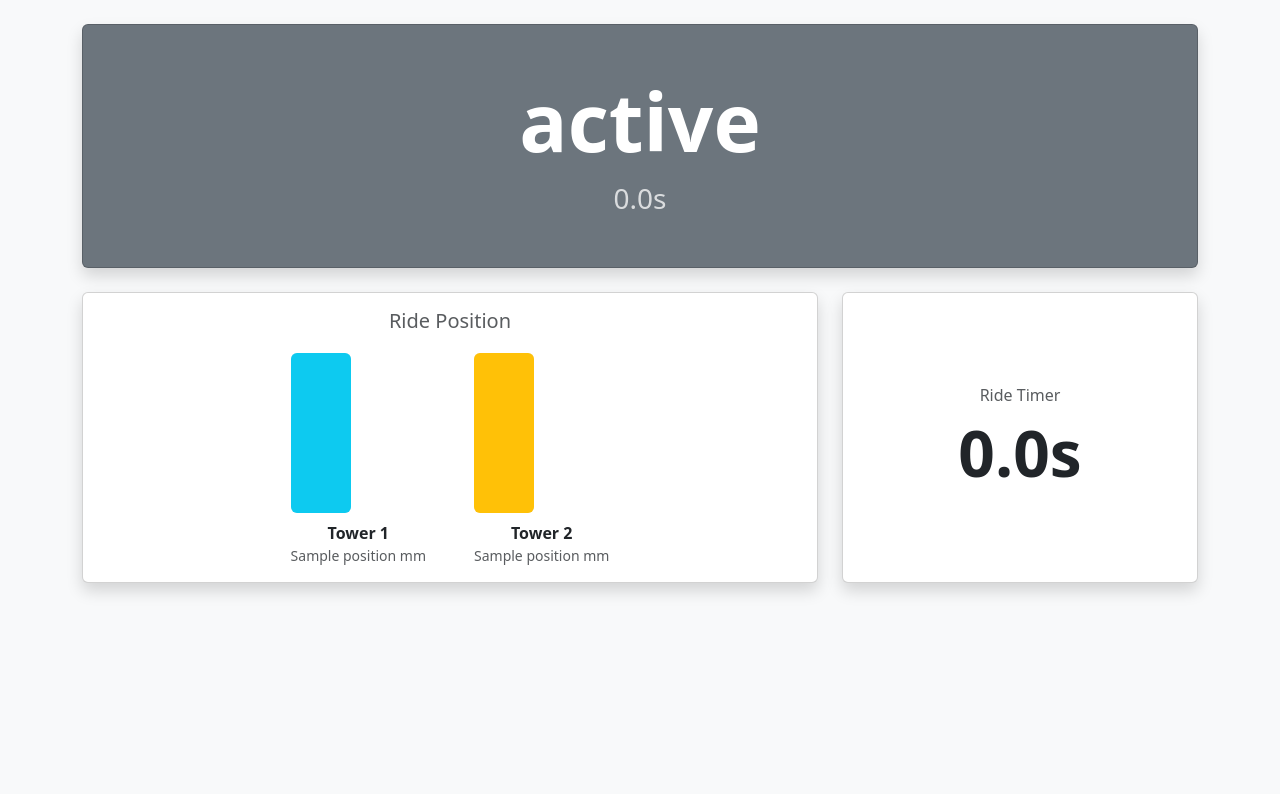
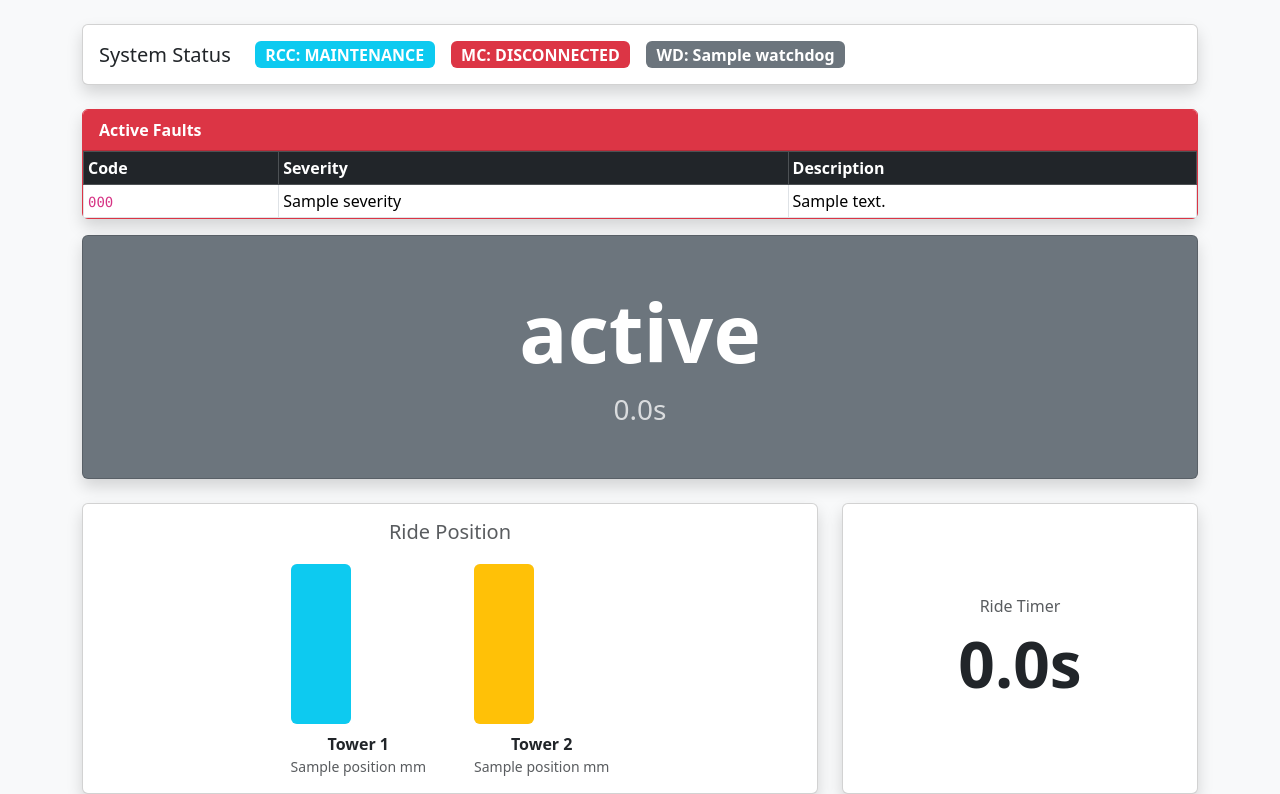
Before and after one commit to Terrier-Ride-Engineering-Club/ride-control-computer, a Python web app: template src/ride_control_computer/webserver/templates/one.html in a window 1280 px wide. Shown: the part 56-850 px from the top of the page. Before the commit the page ends 650 px from the top, so only its background shows below. Run offline with Jinja, Linux system fonts and the light colour scheme; the template is opened without the code that fills it: most values are stand-ins (such as "Sample title", 1, 10 or a date in 2020).

Commit message:
Added status and active faults to the top of page 1

```diff
--- a/src/ride_control_computer/webserver/templates/one.html
+++ b/src/ride_control_computer/webserver/templates/one.html
@@ -11,6 +11,48 @@
     'MAINTENANCE': 'bg-info text-white',
     'OFF':         'bg-secondary text-white',
 }.get(state, 'bg-secondary text-white') %}
+
+{% set rcc_colors = {
+    'IDLE': 'success', 'RUNNING': 'primary', 'STOPPING': 'warning',
+    'RESETTING': 'warning', 'ESTOP': 'danger', 'FAULT': 'danger',
+    'MAINTENANCE': 'info', 'OFF': 'secondary'
+} %}
+
+
+<!-- ===== STATUS BADGES ===== -->
+<div class="card shadow mb-4">
+    <div class="card-body d-flex gap-3 align-items-center flex-wrap">
+        <h5 class="mb-0 me-2">System Status</h5>
+        <span id="rcc-badge" class="badge bg-{{ rcc_colors.get(rcc_state, 'secondary') }} fs-6">RCC: {{ rcc_state }}</span>        <span id="mc-badge"  class="badge bg-{{ 'success' if mc_connected else 'danger' }} fs-6">MC: {{ 'CONNECTED' if mc_connected else 'DISCONNECTED' }}</span>
+        {% set wd_color = {'OK': 'success', 'TIMEOUT': 'danger', 'PLC_ERROR': 'warning', 'DISABLED': 'secondary'} %}
+        <span id="wd-badge" class="badge bg-{{ wd_color.get(watchdog, 'secondary') }} fs-6">WD: {{ watchdog }}</span>
+    </div>
+</div>
+
+<!-- ===== ACTIVE FAULTS ===== -->
+<div class="card shadow mb-3 border-danger" id="faultCard">
+    <div class="card-header bg-danger text-white fw-bold">Active Faults</div>
+    <div class="card-body p-0">
+        <table class="table table-sm table-bordered mb-0">
+            <thead class="table-dark">
+                <tr><th>Code</th><th>Severity</th><th>Description</th></tr>
+            </thead>
+            <tbody id="faultBody">
+                {% if faults %}
+                    {% for f in faults %}
+                    <tr class="{{ 'table-danger' if f.severity == 'HIGH' else 'table-warning' if f.severity == 'MEDIUM' else '' }}">
+                        <td><code>{{ f.code }}</code></td><td>{{ f.severity }}</td><td>{{ f.description }}</td>
+                    </tr>
+                    {% endfor %}
+                {% else %}
+                    <tr><td colspan="3" class="text-muted text-center">No active faults</td></tr>
+                {% endif %}
+            </tbody>
+        </table>
+    </div>
+</div>
+
+
 
 <!-- ===== STATE BANNER ===== -->
 <div id="state-card" class="card shadow mb-4 {{ state_class }}">
@@ -72,26 +114,76 @@ const stateClasses = {
     'MAINTENANCE': 'bg-info text-white',
     'OFF':         'bg-secondary text-white',
 };
+
 const allStateClasses = [...new Set(Object.values(stateClasses).flatMap(c => c.split(' ')))];
+
+// RCC color map
+const rccColorMap = {
+    'IDLE': 'bg-success',
+    'RUNNING': 'bg-primary',
+    'STOPPING': 'bg-warning',
+    'RESETTING': 'bg-warning',
+    'ESTOP': 'bg-danger',
+    'FAULT': 'bg-danger',
+    'MAINTENANCE': 'bg-info',
+    'OFF': 'bg-secondary'
+};
+
+// Watchdog color map
+const wdColorMap = {
+    'OK': 'bg-success',
+    'TIMEOUT': 'bg-danger',
+    'PLC_ERROR': 'bg-warning',
+    'DISABLED': 'bg-secondary'
+};
+
+// Helper to remove all bg-* classes
+function clearBgClasses(el) {
+    el.classList.remove(
+        "bg-success","bg-primary","bg-warning",
+        "bg-danger","bg-info","bg-secondary"
+    );
+}
 
 setInterval(async () => {
     const data = await fetch("/one-data").then(r => r.json());
 
-    // State banner color
+    // ===== STATE BANNER =====
     const card = document.getElementById("state-card");
     allStateClasses.forEach(c => card.classList.remove(c));
-    (stateClasses[data.state] || 'bg-secondary text-white').split(' ').forEach(c => card.classList.add(c));
+    (stateClasses[data.state] || 'bg-secondary text-white')
+        .split(' ')
+        .forEach(c => card.classList.add(c));
 
     document.getElementById("state").innerText = data.state;
     document.getElementById("rideTime").innerText = data.rideTime.toFixed(1) + "s";
     document.getElementById("rideTimeLarge").innerText = data.rideTime.toFixed(1) + "s";
 
+    // ===== POSITION =====
     document.getElementById("m1_pos").innerText = data.m1_pos + " mm";
     document.getElementById("m2_pos").innerText = data.m2_pos + " mm";
     document.getElementById("bar1").style.height = data.line1 + "%";
     document.getElementById("bar2").style.height = data.line2 + "%";
 
+    // ===== RCC BADGE =====
+    const rccBadge = document.getElementById("rcc-badge");
+    clearBgClasses(rccBadge);
+    rccBadge.classList.add(rccColorMap[data.rcc_state] || 'bg-secondary');
+    rccBadge.innerText = "RCC: " + data.rcc_state;
+
+    // ===== MC BADGE =====
+    const mcBadge = document.getElementById("mc-badge");
+    clearBgClasses(mcBadge);
+    const mcConnected = data.mc_connected;
+    mcBadge.classList.add(mcConnected ? "bg-success" : "bg-danger");
+    mcBadge.innerText = "MC: " + (mcConnected ? "CONNECTED" : "DISCONNECTED");
+
+    // ===== WATCHDOG BADGE =====
+    const wdBadge = document.getElementById("wd-badge");
+    clearBgClasses(wdBadge);
+    wdBadge.classList.add(wdColorMap[data.watchdog] || 'bg-secondary');
+    wdBadge.innerText = "WD: " + data.watchdog;
+
 }, 500);
 </script>
-
 {% endblock %}
```
Also changed, not shown: src/ride_control_computer/webserver/MockWebserverController.py (+23 -4 lines).
